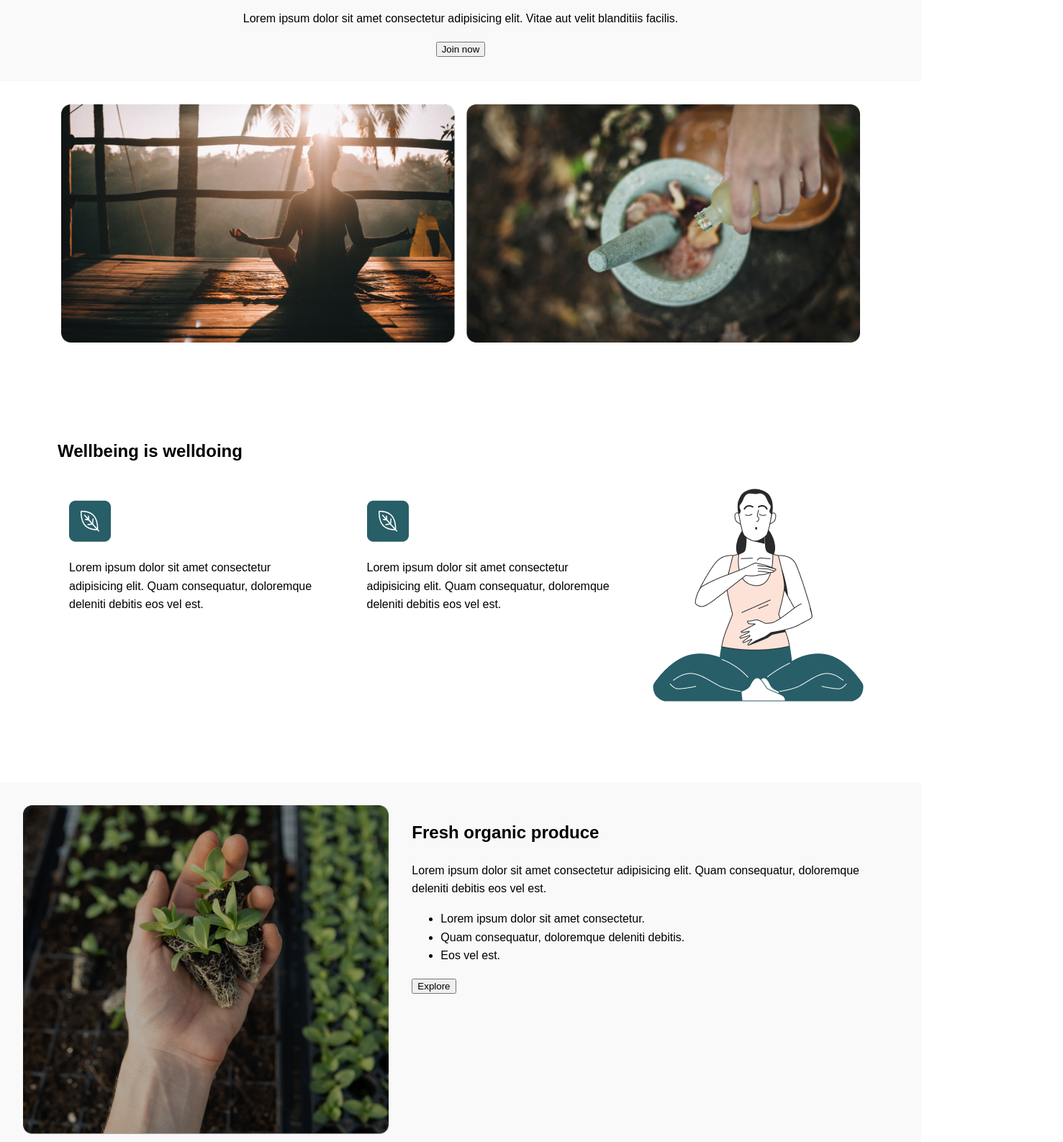
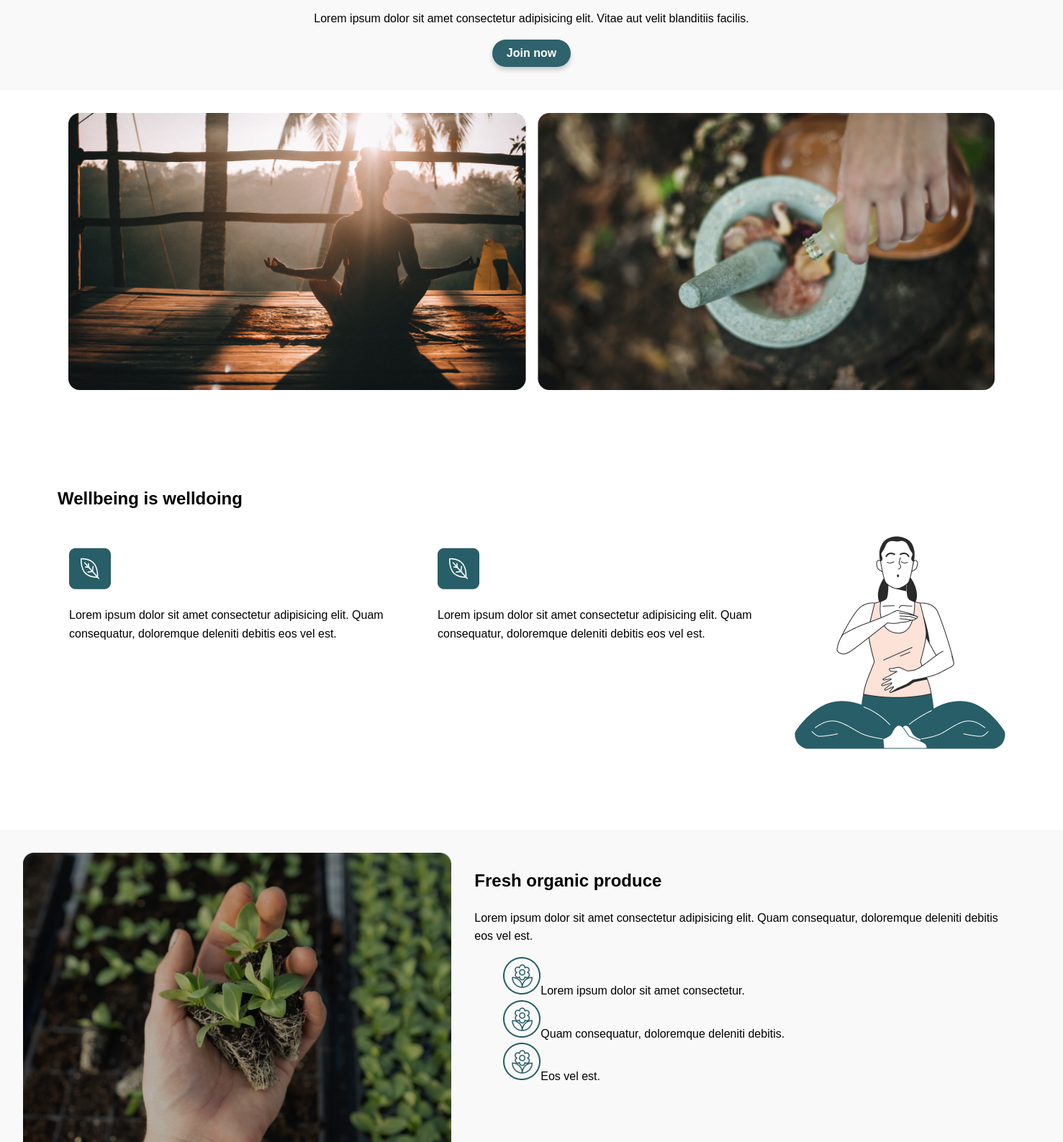
Before and after one commit to JoelitoCS/canosanchezjoel_examen, a plain HTML site: page examen_canojoel/index.html in a window 1280 px wide. Shown: the part 260-1847 px from the top of the page at 72% size, 1477 px wide, since content can reach past the window. Drawn offline with Linux system fonts and the light colour scheme.

Commit message:
Add files via upload

```diff
--- a/examen_canojoel/estilo.css
+++ b/examen_canojoel/estilo.css
@@ -1,5 +1,4 @@
 
-/* Global Styles */
 body {
     font-family: 'Poppins', sans-serif;
     margin: 0;
@@ -34,28 +33,38 @@ body {
     margin-bottom: 16px;
 }
 
-.botones {
+.cta-buttons {
     margin-top: 16px;
 }
 
-.boton {
+.cta-btn {
     padding: 0.5rem 1rem;
-    margin: 0.5 rem;
+    margin: 0.5rem;
     border: none;
     cursor: pointer;
     border-radius: 5px;
     font-size: 1rem;
 }
 
-.boton.joinnow {
-    background-color: #285E67;
+.join-now-btn {
+    background-color: #2e626d; /* Verde azulado */
     color: white;
+    border: none;
+    border-radius: 50px;
+    padding: 10px 20px;
+    font-size: 16px;
+    font-weight: bold;
+    cursor: pointer;
+    box-shadow: 0px 4px 6px rgba(0, 0, 0, 0.2);
+    text-align: center;
+    outline: none;
 }
 
-.boton.yellow {
-    background-color: #ffcc66;
-    color: white;
+.join-now-btn:hover {
+    background-color: #234d56;
 }
+
+
 
 .images-section {
     display: flex;
@@ -106,7 +115,7 @@ body {
     display: flex;
     justify-content: space-between;
     align-items: center;
-    padding: 1rem 2rem;
+    padding: 60px;
     background: #333;
     color: #fff;
 }
@@ -116,3 +125,17 @@ body {
     text-decoration: none;
     margin: 0 1rem;
 }
+
+h1{
+    font-size: 50px;
+}
+
+li{
+    list-style: none;
+}
+
+#tamaño{
+    justify-content: center;
+    width: 1477px;
+    height: 2630px;
+}
--- a/examen_canojoel/index.html
+++ b/examen_canojoel/index.html
@@ -8,6 +8,7 @@
     <link rel="stylesheet" href="estilo.css">
 </head>
 <body>
+    <div id="tamaño">
         <header class="header">
             <div class="logo">
 
@@ -25,8 +26,8 @@
         <section class="titulo">
             <h1>The dawn of a new era in health is here</h1>
             <p>Lorem ipsum dolor sit amet consectetur adipisicing elit. Vitae aut velit blanditiis facilis.</p>
-        <div class="botones">
-            <button class="boton.joinnow">Join now</button>
+            <div class="cta-buttons">
+                <button class="join-now-btn">Join now</button>
             </div>
         </section>
 
@@ -60,18 +61,16 @@
                 <h2>Fresh organic produce</h2>
                 <p>Lorem ipsum dolor sit amet consectetur adipisicing elit. Quam consequatur, doloremque deleniti debitis eos vel est.</p>
                 <ul>
-                <li>Lorem ipsum dolor sit amet consectetur.</li>
-                <li>Quam consequatur, doloremque deleniti debitis.</li>
-                <li>Eos vel est.</li>
+                    <li><img src="imagenes/flor.png" alt="flor">Lorem ipsum dolor sit amet consectetur.</li>
+                    <li><img src="imagenes/flor.png" alt="flor">Quam consequatur, doloremque deleniti debitis.</li>
+                    <li><img src="imagenes/flor.png" alt="flor">Eos vel est.</li>
                 </ul>
-            <button class="cta-btn yellow">Explore</button>
             </div>
         </section>
 
         <footer class="footer">
             <div class="footer-logos">
-            <span>pol</span>
-            <span>guts</span>
+                <img src="imagenes/elipse.png" alt="logo">
             </div>
             <nav class="footer-nav">
                 <a href="#about">About</a>
@@ -80,5 +79,6 @@
                 <a href="#contact">Contact</a>
             </nav>
         </footer>
+    </div>
 </body>
 </html>
```
Also changed, not shown: examen_canojoel/imagenes/flor.png (added), examen_canojoel/imagenes/redes.jpg (added). Lines whose indentation alone changed are shown as unchanged.
